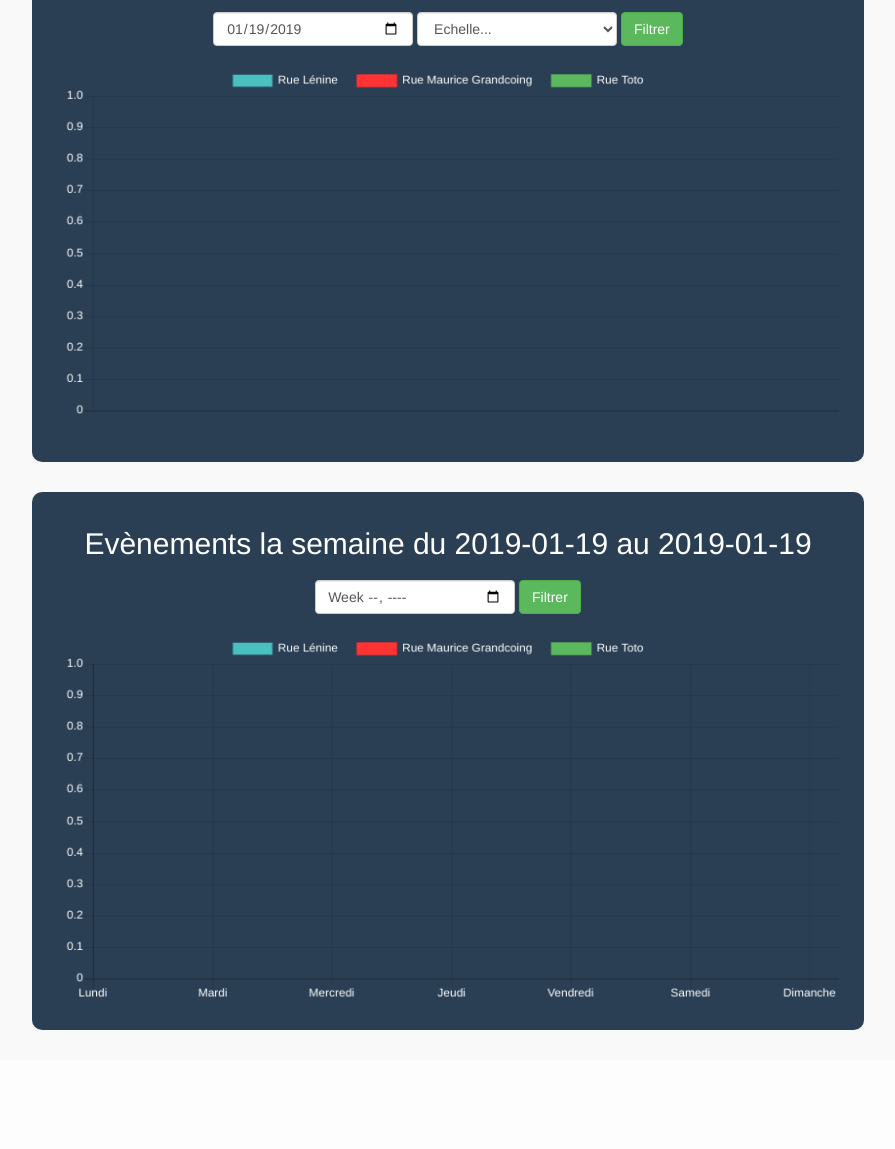
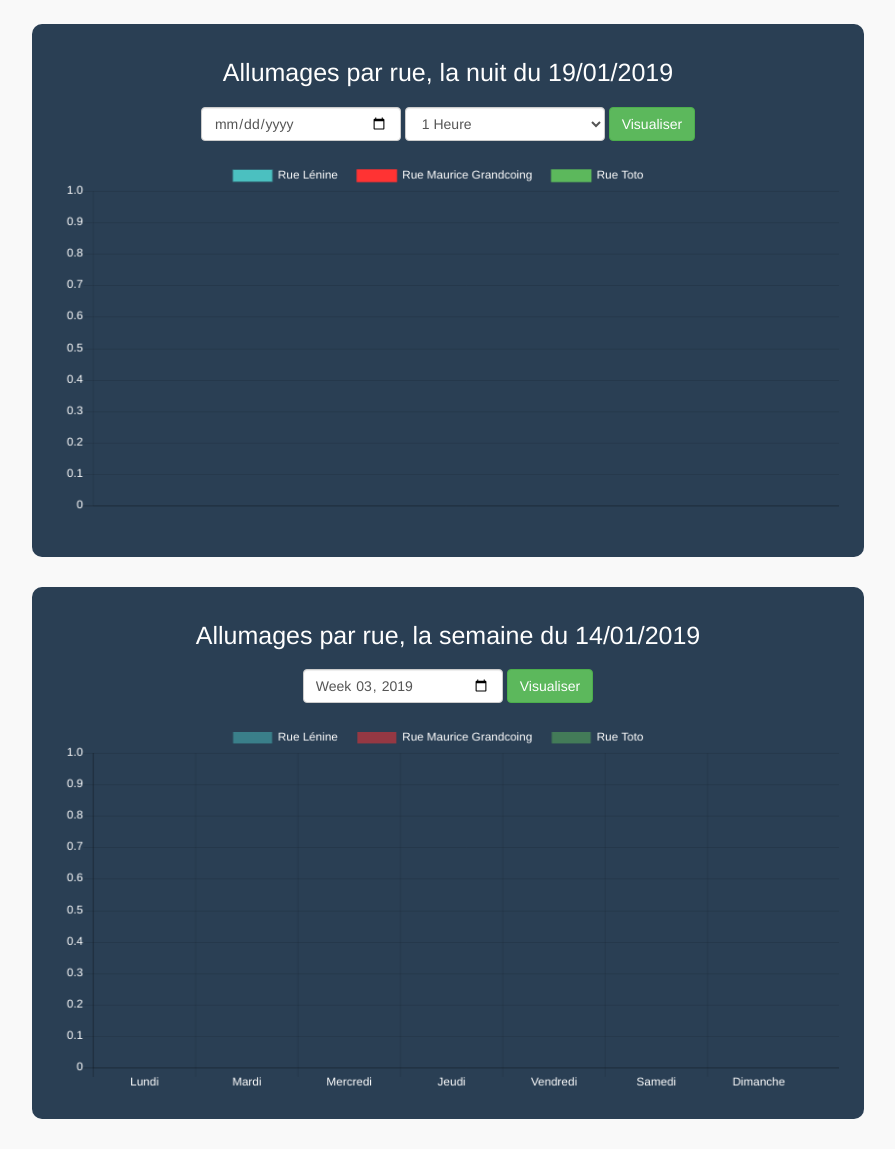
Before and after one commit to SteevePere/IOT-Smart-Street-Lighting, a Flask app: page /getEvents in a window 1280 px wide. Shown: the part 799-1948 px from the top of the page, without its empty margins (192-1087 px from the left). Before the commit the page ends 1829 px from the top, so only its background shows below. Run offline with Flask 2, Linux system fonts and the light colour scheme; data that the repository does not hold is empty; some libraries are stand-ins or nearby versions.

Commit message:
style, week chart

```diff
--- a/app.py
+++ b/app.py
@@ -66,12 +66,18 @@
     streets = ['Lenine', 'Toto', 'Maurice_Grandcoing']
     date = "2019-01-19"
     interval = '1h'
-    week = '2019-W02'
+    week = '2019-W03'
 
     if (request.method == 'POST'):
 
-        date = request.form['period']
-        interval = request.form['interval']
+        if (request.form['action'] == "per_day"):
+
+            date = request.form['period']
+            interval = request.form['interval']
+
+        if (request.form['action'] == "per_week"):
+
+            week = request.form['week']
 
     Lenine_times = []
     Lenine_counts = []
@@ -87,7 +93,7 @@
 
     import time
     import datetime
-    from_week_day = datetime.datetime.strptime(week + '-1', "%Y-W%W-%w")
+    from_week_day = datetime.datetime.strptime(week + '-1', "%Y-W%W-%w") - datetime.timedelta(days=7)
     monday_date = str(from_week_day.date())
     week_start_timestamp = int(time.mktime(datetime.datetime.strptime(monday_date, "%Y-%m-%d").timetuple())) * 1000000000
     week_end_timestamp = week_start_timestamp + 604800000000000
@@ -103,6 +109,7 @@
         # week
         weekly_events = dbcon.query("select count(lumens) from events where street = '{0}' and time >= {1} AND time <= {2} group by time(1d)".format(street, week_start_timestamp, week_end_timestamp))
         weekly_event_points = list(weekly_events.get_points())
+        weekly_event_points = weekly_event_points[1:] #truncating list to account for influxdb's group by day (starts with previous day...)
 
         for event in event_points:
             event_time = "Z".join(event["time"].split('Z')[0:1])
@@ -134,17 +141,20 @@
     tabledata2 = dbcon.query('SELECT * FROM devices')
     all_devices = list(tabledata2.get_points(measurement='devices'))
 
-    return render_template('allEvents.html', date=date, events=all_events, devices=all_devices, Lenine_values=Lenine_counts, MG_values=Maurice_Grandcoing_counts, Toto_values=Toto_counts, Lenine_week_values=Lenine_week_counts, Toto_week_values=Toto_week_counts, MG_week_values=Maurice_Grandcoing_week_counts, days=days, labels=Lenine_times),200
+    date = datetime.datetime.strptime(date, '%Y-%m-%d').strftime('%d/%m/%Y')
+    monday_date = datetime.datetime.strptime(monday_date, '%Y-%m-%d').strftime('%d/%m/%Y')
+
+    return render_template('allEvents.html', week=week, date=date, events=all_events, devices=all_devices, Lenine_values=Lenine_counts, MG_values=Maurice_Grandcoing_counts, Toto_values=Toto_counts, week_monday_date=monday_date, Lenine_week_values=Lenine_week_counts, Toto_week_values=Toto_week_counts, MG_week_values=Maurice_Grandcoing_week_counts, days=days, labels=Lenine_times),200
 
 #Post one event
 @app.route('/postEvent', methods=['POST'])
 
 def postEvent():
-    time = 1547917200
+    time = 1548979200
     dbcon = influx_db.connection
     dbcon.switch_database(database='pli')
 
-    for i in range(154):
+    for i in range(144):
         json_body = [
             {
                 "measurement": "events",
@@ -159,7 +169,7 @@
             }
         ]
         dbcon.write_points(json_body, time_precision='s')
-        time += 4351
+        time += 600
     return jsonify({'code':201,'message': 'Created'}),201
 
 #ERROR ROUTE
--- a/templates/allEvents.html
+++ b/templates/allEvents.html
@@ -13,7 +13,7 @@
   	<link rel="stylesheet" type="text/css" href="https://cdn.datatables.net/1.10.19/css/jquery.dataTables.css">
   	<script type="text/javascript" charset="utf8" src="https://cdn.datatables.net/1.10.19/js/jquery.dataTables.js"></script>
   	<!-- Title -->
-  	<title>Gérér ma Conso</title>
+  	<title>Mon Parc d'Eclairage</title>
   	<!-- Custom styles -->
   	<link rel= "stylesheet" type= "text/css" href= "{{ url_for('static',filename='style/style.css') }}">
     <!-- Leaflet -->
@@ -26,8 +26,8 @@
 <body>
 
 		<nav class="navbar navbar-inverse navbar-fixed-top navbar-light bg-light" role="navigation">
-			<a class="navbar-brand" href="/getEvents">Gérer ma Conso</a>
-      <a href="/signIn"><img src="/static/images/logout.png" title="Déconnexion" style="margin-left: 77%; margin-top: 5px; height: 40px; width: 40px;"></img></a>
+			<a class="navbar-brand" href="/getEvents">Mon Parc</a>
+      <a href="/signIn"><img src="/static/images/logout.png" title="Déconnexion" style="margin-left: 87%; margin-top: 5px; height: 40px; width: 40px;"></img></a>
 			<div class="collapse navbar-collapse" id="navbarSupportedContent"></div>
 		</nav>
 
@@ -36,14 +36,16 @@
 		<br>
 		<br>
 
+
+
 		<div>
-			<h1>Ma conso</h1>
+			<h1>Mes équipements</h1>
 		</div>
 
-    <div id="map" style="height: 550px; margin-bottom: 30px;"></div>
+    <div id="map" style="height: 650px; margin-bottom: 30px;"></div>
 
 		<div style= "background-color: rgb(42, 63, 84); padding: 15px; border-radius: 10px; margin-top: 0px; margin-bottom: 30px;">
-      <h1 style="color: white; text-align: center;">Evènements la nuit du {{ date }}</h1>
+      <h1 style="color: white; font-size: 25px; text-align: center;">Allumages par rue, la nuit du {{ date }}</h1>
       <form action="{{ url_for('getEvents') }}" method="post" class="form-inline" role="form" style="text-align: center; padding-top: 10px;">
         <div class="form-group">
   				<d1>
@@ -54,17 +56,16 @@
         <div class="form-group">
   				<d1>
             <select class="form-control" id="interval" required name="interval" style="width: 200px;">
-              <option value="" disabled selected>Echelle...</option>
               <option value="5m">5 Minutes</option>
               <option value="15m">15 Minutes</option>
               <option value="30m">30 Minutes</option>
-              <option value="1h">1 Heure</option>
+              <option value="1h" selected>1 Heure</option>
             </select>
   				</d1>
   			</div>
         <div class="form-group">
   				<d1>
-            <input id="filter" type=submit value="Filtrer" class="btn btn-success">
+            <input id="filter" type=submit value="Visualiser" class="btn btn-success">
   				</d1>
   			</div>
   		</form>
@@ -73,18 +74,18 @@
 
     </div>
 
-    <div style= "background-color: rgb(42, 63, 84); padding: 15px; border-radius: 10px; margin-top: 0px; margin-bottom: 30px;">
-      <h1 style="color: white; text-align: center;">Evènements la semaine du {{ date }} au {{ date }}</h1>
+    <div style= "background-color: rgba(42, 63, 84); padding: 15px; border-radius: 10px; margin-top: 0px; margin-bottom: 30px;">
+      <h1 style="color: white; font-size: 25px; text-align: center;">Allumages par rue, la semaine du {{ week_monday_date }}</h1>
       <form action="{{ url_for('getEvents') }}" method="post" class="form-inline" role="form" style="text-align: center; padding-top: 10px;">
         <div class="form-group">
   				<d1>
-            <input type="week" required class="form-control" id="week" name="week" value="week" style="width: 200px;">
+            <input type="week" required class="form-control" id="week" name="week" value="{{ week }}" style="width: 200px;">
             <input type="hidden" name="action" value="per_week">
   				</d1>
   			</div>
         <div class="form-group">
   				<d1>
-            <input id="filter" type=submit value="Filtrer" class="btn btn-success">
+            <input id="filter" type=submit value="Visualiser" class="btn btn-success">
   				</d1>
   			</div>
   		</form>
@@ -133,11 +134,11 @@
 
     {% if device.status == 0 %}
       L.marker([{{device.latitude}},{{device.longitude}}], {icon: redIcon}).addTo(map)
-      .bindPopup("Device {{device.device}} </br> Status: OFF").openPopup();
+      .bindPopup("Device {{device.device}} </br> Status: OFF");
 
     {% else %}
       L.marker([{{device.latitude}},{{device.longitude}}]).addTo(map)
-      .bindPopup("Device {{device.device}} </br> Status: ON").openPopup();
+      .bindPopup("Device {{device.device}} </br> Status: ON");
 
     {% endif %}
 
@@ -236,6 +237,22 @@
   // get chart canvas
   var ctx = document.getElementById("dayChart").getContext("2d");
 
+  var green_gradient = ctx.createLinearGradient(0, 0, 0, 850);
+  green_gradient.addColorStop(0.9, 'rgba(92,184,92,1)');
+  green_gradient.addColorStop(0.5, 'rgba(92,184,92,0.5)');
+  green_gradient.addColorStop(1, 'rgba(92,184,92,0.2)');
+
+  var blue_gradient = ctx.createLinearGradient(0, 0, 0, 850);
+  blue_gradient.addColorStop(0.9, 'rgba(75,192,192,1)');
+  blue_gradient.addColorStop(0.5, 'rgba(75,192,192,.5)');
+  blue_gradient.addColorStop(1, 'rgba(75,192,192,0.2)');
+
+  var red_gradient = ctx.createLinearGradient(0, 0, 0, 850);
+  red_gradient.addColorStop(0.9, 'rgba(255, 51, 51, 1)');
+  red_gradient.addColorStop(0.3, 'rgba(255, 51, 51, .5)');
+  red_gradient.addColorStop(1, 'rgba(255, 51, 51, 0.2)');
+
+
   // create the chart using the chart canvas
   var dayChart = new Chart(ctx, {
     type: 'line',
@@ -273,9 +290,9 @@
         label: 'Rue Lénine',
         fill: false,
         lineTension: .3,
-        backgroundColor: "rgba(75,192,192,1)",
+        backgroundColor: blue_gradient,
         borderColor: "rgba(75,192,192,0.4)",
-        borderWidth: 1.5,
+        borderWidth: 0,
         borderCapStyle: 'butt',
         borderDash: [],
         borderDashOffset: 0.0,
@@ -298,9 +315,9 @@
         label: 'Rue Maurice Grandcoing',
         fill: false,
         lineTension: .3,
-        backgroundColor: "#ff3333",
+        backgroundColor: red_gradient,
         borderColor: "#ff3333",
-        borderWidth: 1.5,
+        borderWidth: 0,
         borderCapStyle: 'butt',
         borderDash: [],
         borderDashOffset: 0.0,
@@ -323,9 +340,9 @@
         label: 'Rue Toto',
         fill: false,
         lineTension: .3,
-        backgroundColor: "#5cb85c",
+        backgroundColor: green_gradient,
         borderColor: "#5cb85c",
-        borderWidth: 1.5,
+        borderWidth: 0,
         borderCapStyle: 'butt',
         borderDash: [],
         borderDashOffset: 0.0,
@@ -351,7 +368,7 @@
 
   // create the chart using the chart canvas
   var weekChart = new Chart(ctx, {
-    type: 'line',
+    type: 'bar',
     data: week_chartData,
     options: {
         legend: {
```
Also changed, not shown: 1 other file.
